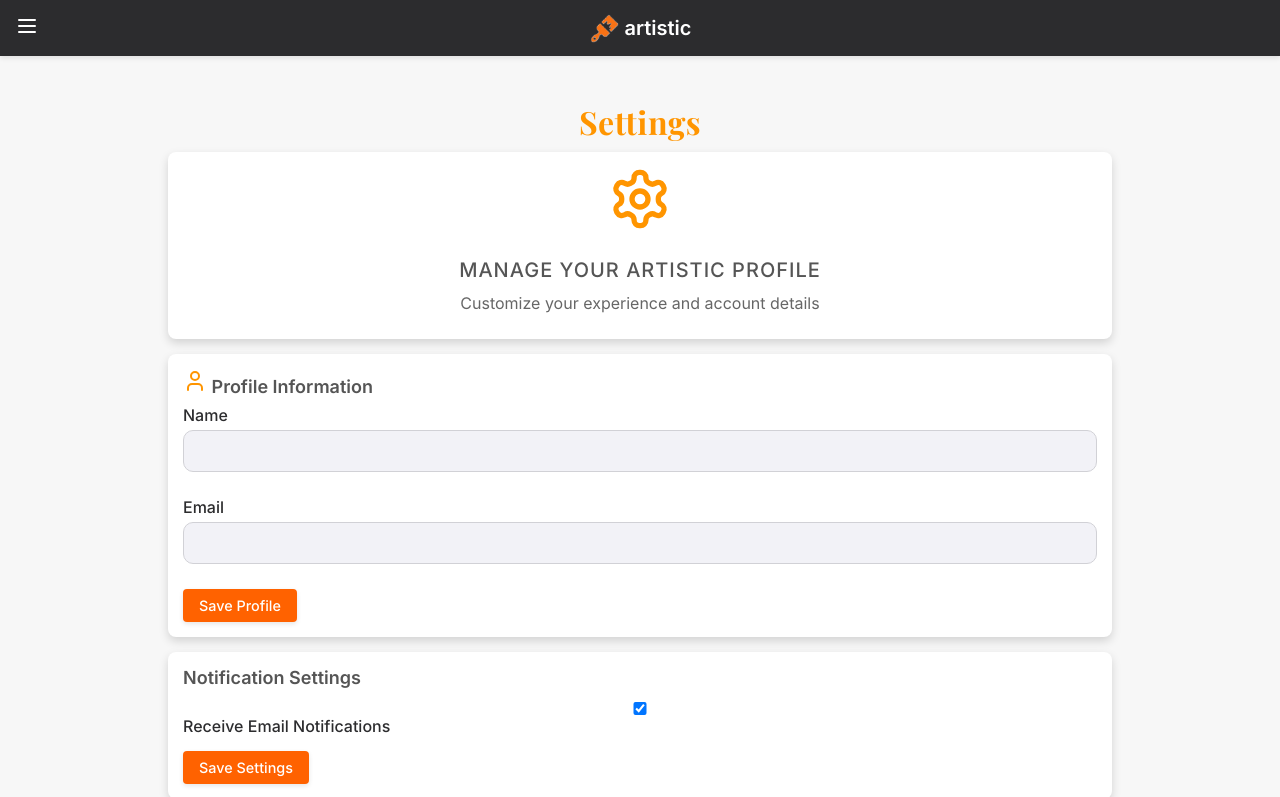
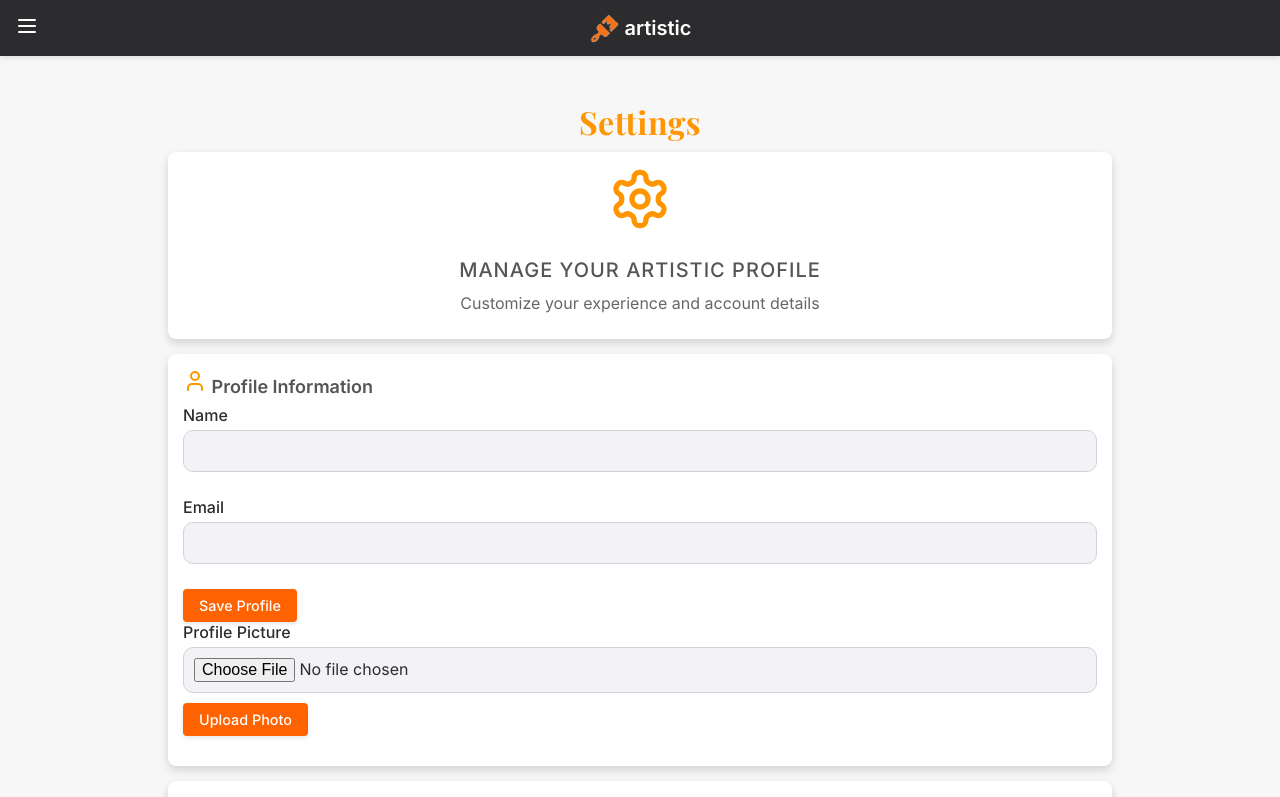
Before and after one commit to alex-marumo/digital-marketplace-frontend, a React (Create React App) app: page /settings in a window 1280 px wide. Shown: the top 797 px of the page. Built offline with nearby package versions, Linux system fonts and the light colour scheme; sample sign-in values are in the browser's storage; a web font is replaced by a local one.

Commit message:
feat: implement profile picture upload and refresh token handling; enhance user profile management in Settings and Profile components

```diff
--- a/package.json
+++ b/package.json
@@ -29,7 +29,7 @@
     "react-scripts": "5.0.1",
     "web-vitals": "^2.1.4"
   },
-  "proxy": null,
+  "proxy": "http://localhost:3000",
   "scripts": {
     "start": "react-scripts start",
     "build": "react-scripts build",
--- a/src/pages/Profile.js
+++ b/src/pages/Profile.js
@@ -5,7 +5,7 @@ import axios from 'axios';
 import { UserCircle2, Brush, ShoppingCart, X, Pencil } from 'lucide-react';
 
 function Profile() {
-  const { user, token } = useAuth();
+  const { user, token, refreshAccessToken, setUser } = useAuth();
   const [profile, setProfile] = useState({ name: '', email: '', picture: '' });
   const [loading, setLoading] = useState(false);
   const [message, setMessage] = useState(null);
@@ -14,18 +14,68 @@ function Profile() {
   const fileInputRef = useRef(null);
 
   useEffect(() => {
+    const fetchUser = async (currentToken) => {
+      if (!currentToken) {
+        console.warn('No token, cannot fetch profile');
+        setMessage({ type: 'error', text: 'Please log in to view your profile.' });
+        return;
+      }
+      try {
+        console.log('Fetching user from /api/users/me, token:', currentToken.slice(0, 20) + '...');
+        const response = await axios.get('http://localhost:3000/api/users/me', {
+          headers: { Authorization: `Bearer ${currentToken}` }
+        });
+        console.log('Fetched user:', response.data);
+        const pictureUrl = response.data.profile_photo && response.data.keycloak_id
+          ? `http://localhost:3000/api/users/${response.data.keycloak_id}/photo`
+          : null;
+        console.log('Constructed pictureUrl:', pictureUrl);
         setProfile({
-      name: user?.name || '',
-      email: user?.email || '',
-      picture: user?.picture || '' // Assume picture is a full URL from AuthContext
+          name: response.data.name || '',
+          email: response.data.email || '',
+          picture: pictureUrl || ''
         });
-    setPreview(user?.picture || null);
+        setPreview(pictureUrl);
+        console.log('Set preview:', pictureUrl);
+      } catch (err) {
+        console.error('Fetch user error:', err.response?.status, err.response?.data || err.message);
+        if (err.response?.status === 401 || err.response?.status === 403) {
+          try {
+            console.log('Retrying with refreshed token');
+            const newToken = await refreshAccessToken();
+            await fetchUser(newToken);
+          } catch (refreshErr) {
+            console.error('Refresh token failed:', refreshErr.message);
+            setMessage({ type: 'error', text: 'Session expired. Please log in again.' });
+          }
+        } else {
+          setMessage({ type: 'error', text: 'Failed to load profile data.' });
+        }
+      }
+    };
+
+    // Use user.picture from AuthContext if available, else fetch
+    if (user?.picture) {
+      console.log('Using user.picture from AuthContext:', user.picture);
+      setProfile({
+        name: user.name || '',
+        email: user.email || '',
+        picture: user.picture
+      });
+      setPreview(user.picture);
+    } else if (token) {
+      fetchUser(token);
+    } else {
+      console.warn('No token or user.picture, cannot fetch profile');
+      setMessage({ type: 'error', text: 'Please log in to view your profile.' });
+    }
+
     return () => {
       if (preview && preview.startsWith('blob:')) {
-        URL.revokeObjectURL(preview); // Clean up blob URLs
+        URL.revokeObjectURL(preview);
       }
     };
-  }, [user, preview]);
+  }, [token, user, refreshAccessToken]);
 
   const handleUpdate = async (e) => {
     e.preventDefault();
@@ -63,6 +113,7 @@ function Profile() {
 
   const handleImageChange = (e) => {
     const file = e.target.files[0];
+    console.log('Selected file:', file);
     if (file) {
       if (file.size > 2 * 1024 * 1024) {
         setMessage({ type: 'error', text: 'Image size must be under 2MB.' });
@@ -81,6 +132,11 @@ function Profile() {
   };
 
   const handleImageUpload = async () => {
+    console.log('Upload triggered, picture:', profile.picture, 'type:', typeof profile.picture, 'token:', token ? token.slice(0, 20) + '...' : 'missing');
+    if (!token) {
+      setMessage({ type: 'error', text: 'Please log in to upload a photo.' });
+      return;
+    }
     if (!profile.picture || typeof profile.picture === 'string') {
       setMessage({ type: 'error', text: 'No new image selected.' });
       return;
@@ -88,20 +144,58 @@ function Profile() {
     setLoading(true);
     setMessage(null);
     const formData = new FormData();
-    formData.append('profilePhoto', profile.picture); // Match backend field name
+    formData.append('profilePhoto', profile.picture);
     try {
-      const response = await axios.post('/api/users/me/photo', formData, {
+      const response = await axios.post('http://localhost:3000/api/users/me/photo', formData, {
         headers: {
           Authorization: `Bearer ${token}`,
           'Content-Type': 'multipart/form-data'
         }
       });
-      setProfile({ ...profile, picture: response.data.pictureUrl });
-      setPreview(response.data.pictureUrl);
+      console.log('Upload response:', response.data);
+      const newPictureUrl = response.data.pictureUrl || (user?.keycloak_id
+        ? `http://localhost:3000/api/users/${user.keycloak_id}/photo`
+        : null);
+      console.log('Set new pictureUrl:', newPictureUrl);
+      if (!newPictureUrl) {
+        throw new Error('No valid picture URL after upload');
+      }
+      setProfile({ ...profile, picture: newPictureUrl });
+      setPreview(newPictureUrl);
       setShowPreview(false);
       setMessage({ type: 'success', text: 'Profile picture updated!' });
+      // Update AuthContext user
+      setUser({ ...user, picture: newPictureUrl });
     } catch (err) {
+      console.error('Upload error:', err.response?.status, err.response?.data || err.message);
+      if (err.response?.status === 401 || err.response?.status === 403) {
+        try {
+          console.log('Retrying upload with refreshed token');
+          const newToken = await refreshAccessToken();
+          const response = await axios.post('http://localhost:3000/api/users/me/photo', formData, {
+            headers: {
+              Authorization: `Bearer ${newToken}`,
+              'Content-Type': 'multipart/form-data'
+            }
+          });
+          const newPictureUrl = response.data.pictureUrl || (user?.keycloak_id
+            ? `http://localhost:3000/api/users/${user.keycloak_id}/photo`
+            : null);
+          if (!newPictureUrl) {
+            throw new Error('No valid picture URL after retry');
+          }
+          setProfile({ ...profile, picture: newPictureUrl });
+          setPreview(newPictureUrl);
+          setShowPreview(false);
+          setMessage({ type: 'success', text: 'Profile picture updated!' });
+          setUser({ ...user, picture: newPictureUrl });
+        } catch (refreshErr) {
+          console.error('Refresh token failed:', refreshErr.message);
+          setMessage({ type: 'error', text: 'Session expired. Please log in again.' });
+        }
+      } else {
         setMessage({ type: 'error', text: err.response?.data?.error || 'Failed to upload image.' });
+      }
     } finally {
       setLoading(false);
     }
@@ -122,19 +216,25 @@ function Profile() {
       <div className="card profile-header text-center mb-6">
         <div className="profile-pic-wrapper" onClick={handleIconClick}>
           {preview ? (
+            <>
               <img
                 src={preview}
                 alt="Profile"
                 className="profile-pic mx-auto mb-2 cursor-pointer"
-              onError={() => setPreview(null)}
+                onError={() => {
+                  console.warn('Image load failed:', preview);
+                  setPreview(null);
+                }}
               />
+              {/* <div className="text-xs text-gray-500">URL: {preview}</div> */}
+            </>
           ) : (
             <UserCircle2 size={64} className="mx-auto mb-2 text-orange cursor-pointer" />
           )}
         </div>
         <input
           type="file"
-          accept="image/jpeg,image/png" // Match backend
+          accept="image/jpeg,image/png"
           ref={fileInputRef}
           onChange={handleImageChange}
           className="hidden"
--- a/src/pages/Settings.js
+++ b/src/pages/Settings.js
@@ -2,6 +2,8 @@ import React, { useState, useEffect } from 'react';
 import { useAuth } from '../context/AuthContext';
 import axios from 'axios';
 import { Settings as SettingsIcon, User, Trash2, Lock } from 'lucide-react';
+import { useRef } from 'react';
+import { Pencil, X } from 'lucide-react'; // if you want icons for preview/edit
 
 function Settings() {
   const { user, token } = useAuth();
@@ -17,6 +19,9 @@ function Settings() {
     confirmPassword: '',
   });
   const [passwordError, setPasswordError] = useState(null);
+  const [profilePic, setProfilePic] = useState(null);
+  const [preview, setPreview] = useState(null);
+  const fileInputRef = useRef(null);
 
   useEffect(() => {
     if (user) {
@@ -57,6 +62,47 @@ function Settings() {
       setLoading((prev) => ({ ...prev, settings: false }));
     }
   };
+
+  const handleImageChange = (e) => {
+  const file = e.target.files[0];
+  if (!file) return;
+
+  if (file.size > 2 * 1024 * 1024) {
+    setMessage({ type: 'error', text: 'Image must be under 2MB.' });
+    return;
+  }
+
+  if (!['image/jpeg', 'image/png'].includes(file.type)) {
+    setMessage({ type: 'error', text: 'Only JPG/PNG allowed.' });
+    return;
+  }
+
+  setProfilePic(file);
+  setPreview(URL.createObjectURL(file));
+};
+
+const handleImageUpload = async () => {
+  if (!profilePic) {
+    setMessage({ type: 'error', text: 'No image selected.' });
+    return;
+  }
+
+  const formData = new FormData();
+  formData.append('profilePhoto', profilePic);
+
+  try {
+    const response = await axios.post('http://localhost:3000/api/users/me/photo', formData, {
+      headers: {
+        Authorization: `Bearer ${token}`,
+        'Content-Type': 'multipart/form-data'
+      }
+    });
+    setMessage({ type: 'success', text: 'Profile picture updated!' });
+    setPreview(response.data.pictureUrl); // optional: reflect uploaded pic
+  } catch (err) {
+    setMessage({ type: 'error', text: err.response?.data?.error || 'Upload failed.' });
+  }
+};
 
   const handlePasswordChange = async (e) => {
     e.preventDefault();
@@ -172,6 +218,28 @@ function Settings() {
           >
             {loading.profile ? 'Updating...' : 'Save Profile'}
           </button>
+          <div className="form-group mb-4">
+  <label className="form-label block text-gray-700 font-medium mb-1">Profile Picture</label>
+  {preview && (
+    <img src={preview} alt="Preview" className="w-24 h-24 rounded-full object-cover mb-2" />
+  )}
+  <input
+    type="file"
+    accept="image/png, image/jpeg"
+    ref={fileInputRef}
+    className="form-input"
+    onChange={handleImageChange}
+    disabled={loading.profile}
+  />
+  <button
+    type="button"
+    className="button mt-2 bg-orange text-white py-1 px-3 rounded-md"
+    onClick={handleImageUpload}
+    disabled={loading.profile}
+  >
+    Upload Photo
+  </button>
+</div>
         </form>
       </div>
 
```
Also changed, not shown: src/context/AuthContext.js (+37 -3 lines). Lines whose indentation alone changed are shown as unchanged.
